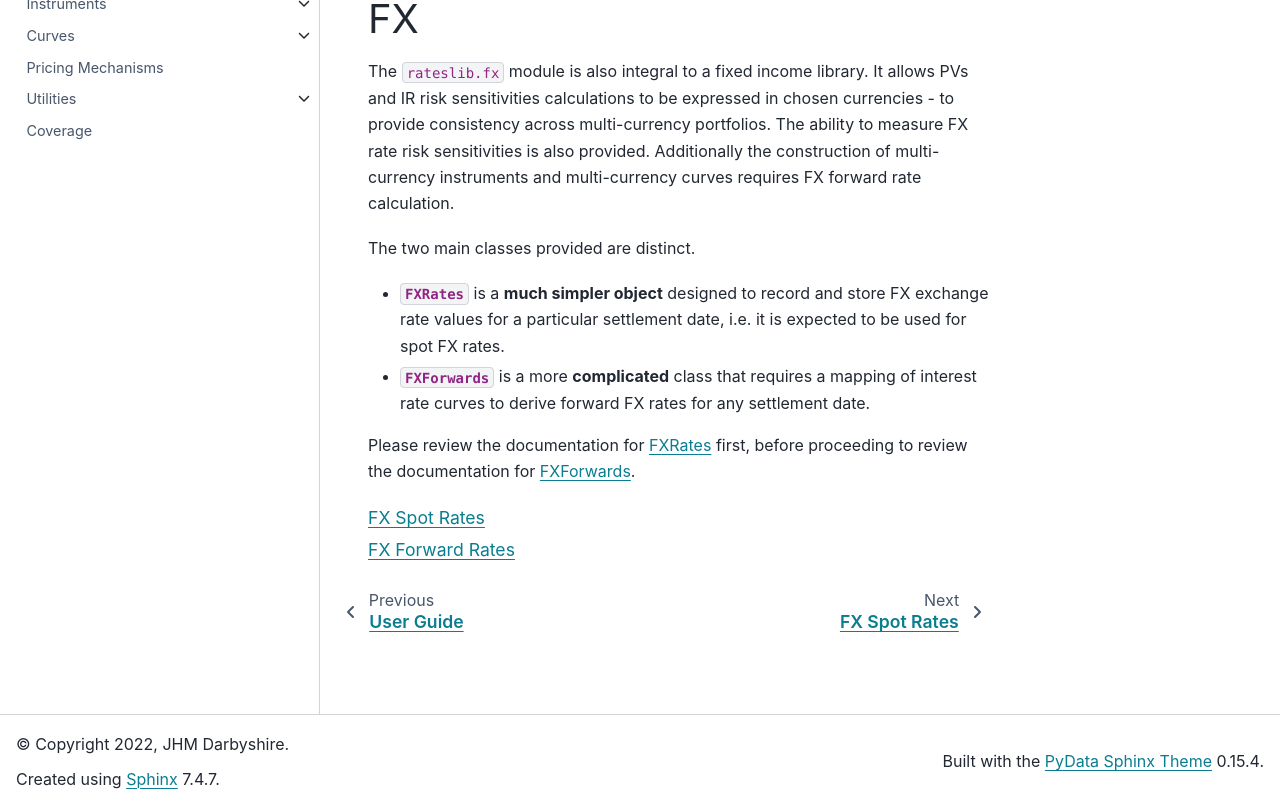
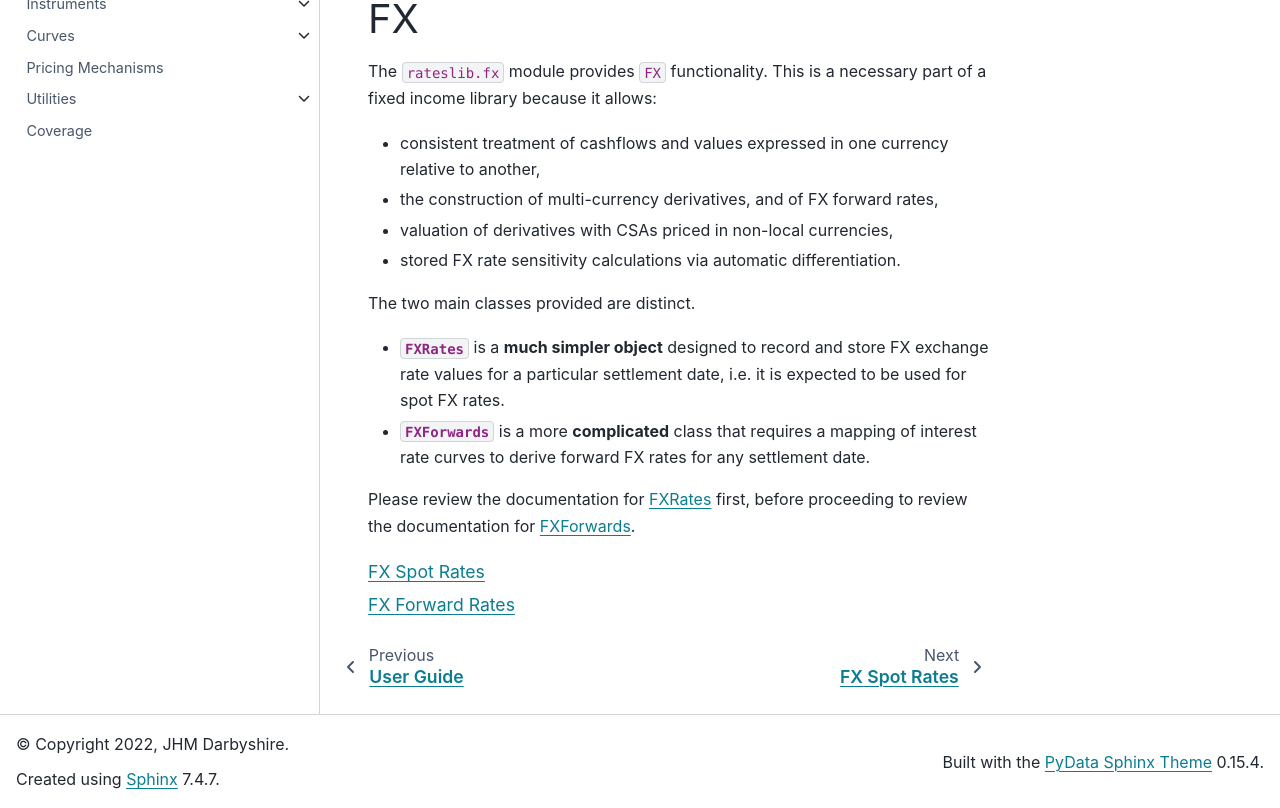
Before and after one commit to attack68/rateslib, a Sphinx documentation site: the page built from docs/source/g_fx.rst, in a window 1280 px wide and 1059 px high, cut to the strip 251-1059 px from the top of the window. Built offline with Sphinx 7.4.7 and the PyData theme 0.15.4, drawn with Linux system fonts in a browser that asks for light colours.

```diff
--- a/docs/source/g_fx.rst
+++ b/docs/source/g_fx.rst
@@ -10,12 +10,14 @@
 FX
 ************
 
-The ``rateslib.fx`` module is also integral to a fixed income library.
-It allows PVs and IR
-risk sensitivities calculations to be expressed in chosen currencies - to provide
-consistency across multi-currency portfolios. The ability to measure FX rate risk
-sensitivities is also provided. Additionally the construction of multi-currency
-instruments and multi-currency curves requires FX forward rate calculation.
+The ``rateslib.fx`` module provides ``FX`` functionality. This is a necessary
+part of a fixed income library because it allows:
+
+- consistent treatment of cashflows and values expressed in one currency relative
+  to another,
+- the construction of multi-currency derivatives, and of FX forward rates,
+- valuation of derivatives with CSAs priced in non-local currencies,
+- stored FX rate sensitivity calculations via automatic differentiation.
 
 The two main classes provided are distinct.
 
```
Also changed, not shown: docs/source/f_fxr.rst (+42 -14 lines), docs/source/i_guide.rst (+10 -14 lines), 2 other files.
